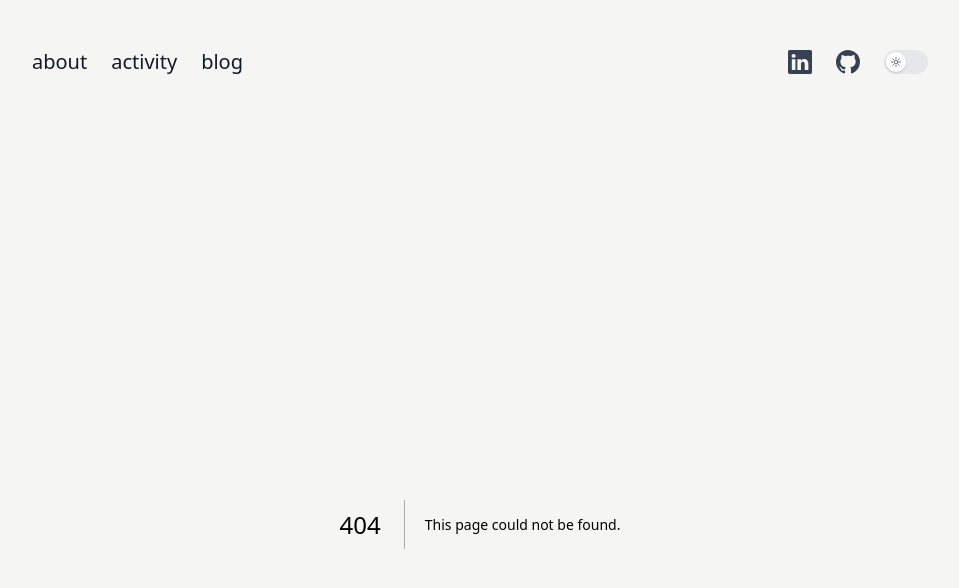
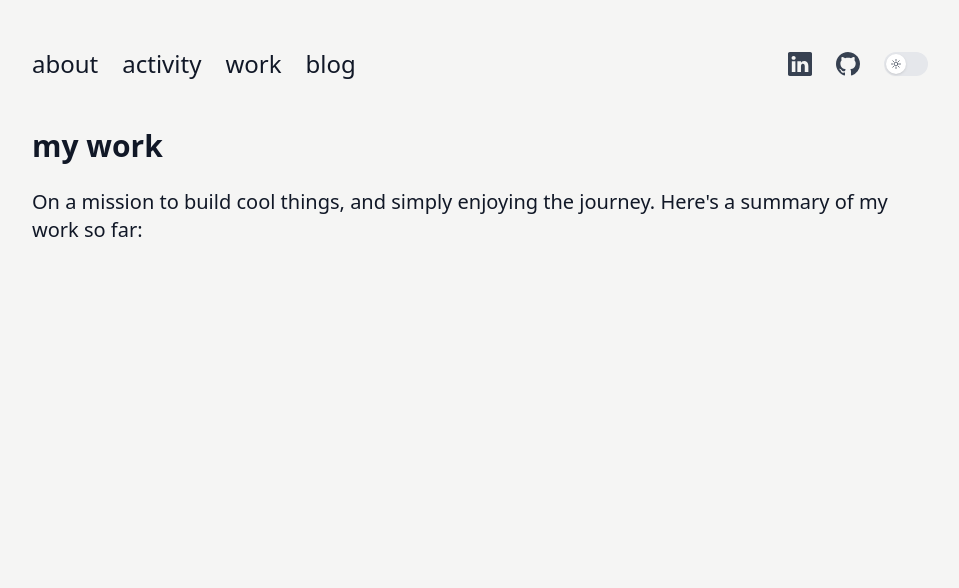
Before and after one commit to RGuzzy96/personal, a Next.js app: page /work in a window 1280 px wide. Before the commit this address had no page. Shown: the top 588 px of the page, without its empty margins (160-1119 px from the left). Built offline with nearby package versions, Linux system fonts and the light colour scheme.

Commit message:
added work and about sections

```diff
--- /dev/null
+++ b/app/work/page.tsx
@@ -0,0 +1,42 @@
+import Work from "@/components/work";
+
+const meta = {
+    title: 'Work | Ryan Guzzwell',
+    description: "I'm Ryan Guzzwell and this is my personal website.",
+    cardImage: '/r.png',
+    robots: 'follow, index',
+    favicon: '/r.png',
+    url: 'https://ryanguzzwell.com/work',
+    type: 'website'
+  };
+
+  export const metadata = {
+    title: meta.title,
+    description: meta.description,
+    cardImage: meta.cardImage,
+    robots: meta.robots,
+    favicon: meta.favicon,
+    url: meta.url,
+    type: meta.type,
+    /*openGraph: {
+      url: meta.url,
+      title: meta.title,
+      description: meta.description,
+      cardImage: meta.cardImage,
+      type: meta.type,
+      site_name: meta.title
+    },
+    twitter: {
+      card: 'summary_large_image',
+      site: '@autoleadai',
+      title: meta.title,
+      description: meta.description,
+      cardImage: meta.cardImage
+    }*/
+  };
+
+export default function WorkPage() {
+    return (
+        <Work />
+    )
+}
--- a/components/about.tsx
+++ b/components/about.tsx
@@ -2,6 +2,10 @@ export default function About() {
     return (
         <div className="flex flex-col gap-y-6 text-gray-900 dark:text-stone-300">
             <h1 className="text-3xl font-semibold">about me</h1>
+
+            <p className="text-xl">Hey, my name is Ryan Guzzwell, I{"'"}m a software engineer and entrepreneur based in Halifax, NS, Canada. I am currently finishing my Computer Engineering degree at Dalhousie University while working on various projects, including a start-up called <span className="border mx-1 bg-white dark:bg-black items-center py-0.5 px-2 rounded-md shadow-sm inline-flex max-w-max"><a href="https://launchpal.ai" target="_blank" rel="noopener noreferrer" className="flex items-center gap-x-1"><img src="/lp-favicon.png" className="h-4 w-4"/>LaunchPal</a></span> that I co-founded.</p>
+            <img src="/ryan.jpg" className="max-h-96 w-fit rounded-lg shadow self-center"/>
+            <p></p>
         </div>
     )
 }
--- a/components/activity.tsx
+++ b/components/activity.tsx
@@ -37,11 +37,11 @@ export default function ActivityComponent() {
     return (
         <div className="flex flex-col gap-y-6 text-gray-900 dark:text-stone-300">
 
-            <h1 className="text-3xl font-semibold ">my activity</h1>
+            <h1 className="text-3xl font-semibold">my activity</h1>
 
             {/* Section overview */}
             <div className="text-xl">
-                This is a list of some of the projects I have been working on lately, both commercial and personal for-fun projects. I have included <span className="border mx-2 bg-white dark:bg-black items-center py-0.5 px-2 rounded-md shadow-sm inline-flex max-w-max"><a href="https://github.com/RGuzzy96" target="_blank" rel="noopener noreferrer" className="flex items-center gap-x-1"><BsGithub className="h-4 w-4"/>Github</a></span> links for my personal projects, and website links for any commercial projects.
+                This is a list of some of the projects I have been working on lately, both commercial and personal for-fun projects. I have included <span className="border mx-1 bg-white dark:bg-black items-center py-0.5 px-2 rounded-md shadow-sm inline-flex max-w-max"><a href="https://github.com/RGuzzy96" target="_blank" rel="noopener noreferrer" className="flex items-center gap-x-1"><BsGithub className="h-4 w-4"/>Github</a></span> links for my personal projects, and website links for any commercial projects.
             </div>
 
             {/* Content section */}
--- a/components/nav.tsx
+++ b/components/nav.tsx
@@ -14,6 +14,10 @@ const navItems = [
         href: "/activity"
     },
     {
+        name: "work",
+        href: "/work"
+    },
+    {
         name: "blog",
         href: "/blog"
     }
@@ -25,7 +29,7 @@ export default function Nav({children}) {
             <div className="w-full my-12 max-w-4xl flex items-center justify-between gap-x-6">
                 <div className="flex gap-x-6 items-center">
                     {navItems.map(item => (
-                    <Link href={item.href} key={item.name} className="text-gray-900 dark:text-stone-300 dark:hover:text-stone-200 sm:text-xl hover:text-gray-700">
+                    <Link href={item.href} key={item.name} className="text-gray-900 dark:text-stone-300 dark:hover:text-stone-200 sm:text-2xl hover:text-gray-700">
                         {item.name}
                     </Link>
                     ))}
--- /dev/null
+++ b/components/work.tsx
@@ -0,0 +1,9 @@
+export default function Work() {
+    return (
+        <div className="flex flex-col gap-y-6 text-gray-900 dark:text-stone-300">
+            <h1 className="text-3xl font-semibold">my work</h1>
+
+            <p className="text-xl">{"On a mission to build cool things, and simply enjoying the journey. Here's a summary of my work so far: "}</p>
+        </div>
+    )
+}
```
Also changed, not shown: public/lp-favicon.png (added), public/ryan.jpg (added).
